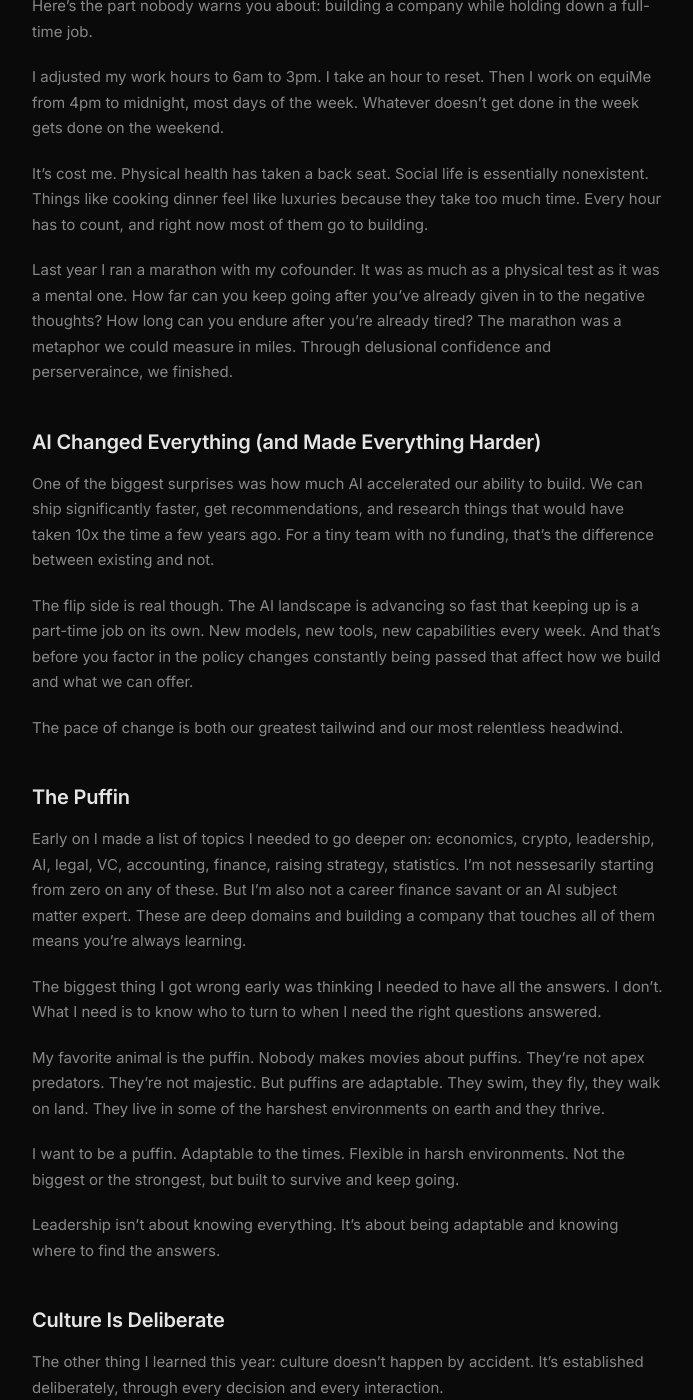
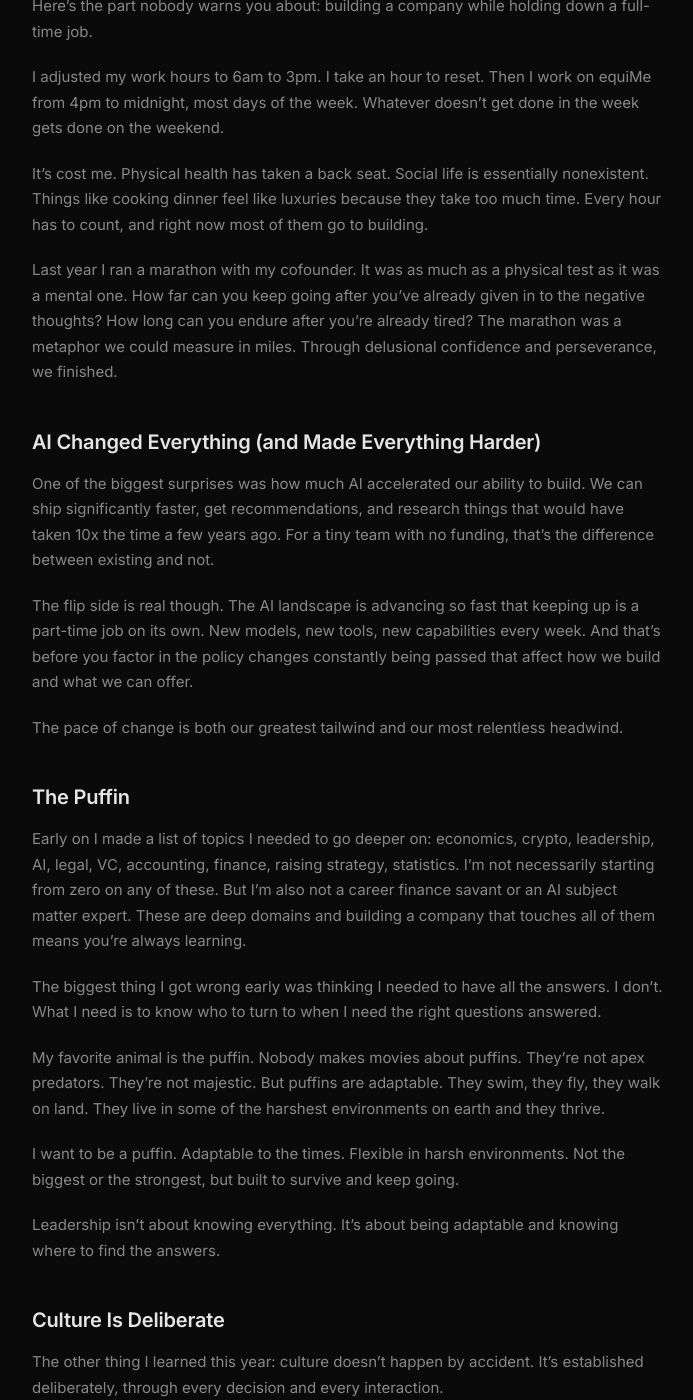
Before and after one commit to EquiMe-org/equime-org.github.io, a Jekyll site: the page built from _posts/2026-02-12-year-in-review.md, in a window 1280 px wide and 1400 px high, scrolled down 648 px. Shown: the whole window, without its empty margins (292-985 px from the left). Built offline with Jekyll 4.4.1, drawn with Linux system fonts in a browser that asks for light colours.

Commit message:
Fix spelling (analysis, receive, perseverance, necessarily), fix date format, rename year-in-review to match updated date

```diff
--- a/_posts/2025-10-12-month-0-to-3-what-surprised-me.md
+++ b/_posts/2026-02-12-year-in-review.md
@@ -23,7 +23,7 @@ I adjusted my work hours to 6am to 3pm. I take an hour to reset. Then I work on
 
 It's cost me. Physical health has taken a back seat. Social life is essentially nonexistent. Things like cooking dinner feel like luxuries because they take too much time. Every hour has to count, and right now most of them go to building.
 
-Last year I ran a marathon with my cofounder. It was as much as a physical test as it was a mental one. How far can you keep going after you've already given in to the negative thoughts? How long can you endure after you're already tired? The marathon was a metaphor we could measure in miles. Through delusional confidence and perserveraince, we finished.
+Last year I ran a marathon with my cofounder. It was as much as a physical test as it was a mental one. How far can you keep going after you've already given in to the negative thoughts? How long can you endure after you're already tired? The marathon was a metaphor we could measure in miles. Through delusional confidence and perseverance, we finished.
 
 ## AI Changed Everything (and Made Everything Harder)
 
@@ -35,7 +35,7 @@ The pace of change is both our greatest tailwind and our most relentless headwin
 
 ## The Puffin
 
-Early on I made a list of topics I needed to go deeper on: economics, crypto, leadership, AI, legal, VC, accounting, finance, raising strategy, statistics. I'm not nessesarily starting from zero on any of these. But I'm also not a career finance savant or an AI subject matter expert. These are deep domains and building a company that touches all of them means you're always learning.
+Early on I made a list of topics I needed to go deeper on: economics, crypto, leadership, AI, legal, VC, accounting, finance, raising strategy, statistics. I'm not necessarily starting from zero on any of these. But I'm also not a career finance savant or an AI subject matter expert. These are deep domains and building a company that touches all of them means you're always learning.
 
 The biggest thing I got wrong early was thinking I needed to have all the answers. I don't. What I need is to know who to turn to when I need the right questions answered.
 
```
Also changed, not shown: other parts of _posts/2026-02-12-year-in-review.md (+1 -1 lines), _posts/2025-07-13-why-were-building-equime.md (+2 -2 lines).
